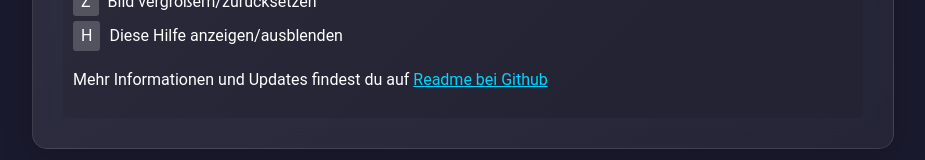
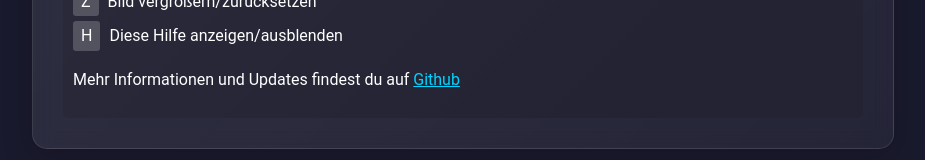
Before and after one commit to armindittmann/SnapSort, a plain HTML site: page index.html in a window 1280 px wide. Both pictures are taken after a click on the button "Hilfe anzeigen". Shown: the part 519-679 px from the top of the page, without its empty margins (177-1102 px from the left). Drawn offline with Linux system fonts and the light colour scheme.

Commit message:
Update index.html

```diff
--- a/index.html
+++ b/index.html
@@ -456,7 +456,7 @@
             </ul>
              <p style="margin-top: 15px;">
         Mehr Informationen und Updates findest du auf
-        <a href="https://github.com/armindittmann/snapsort" target="_blank" style="color: var(--primary-color); text-decoration: underline;">Readme bei Github</a>
+        <a href="https://github.com/armindittmann/snapsort" target="_blank" style="color: var(--primary-color); text-decoration: underline;">Github</a>
     </p>
         </div>
     </div>
```
